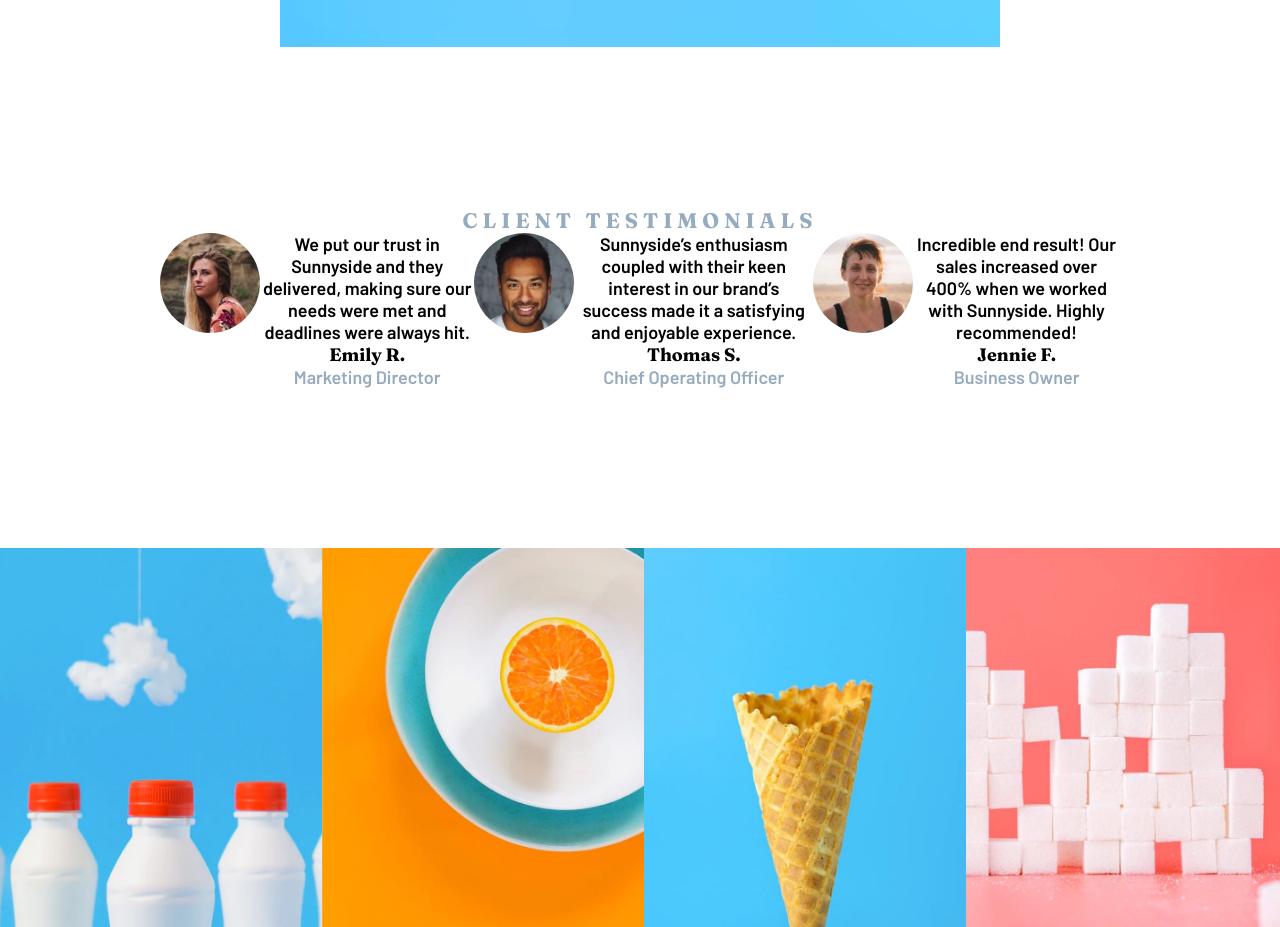
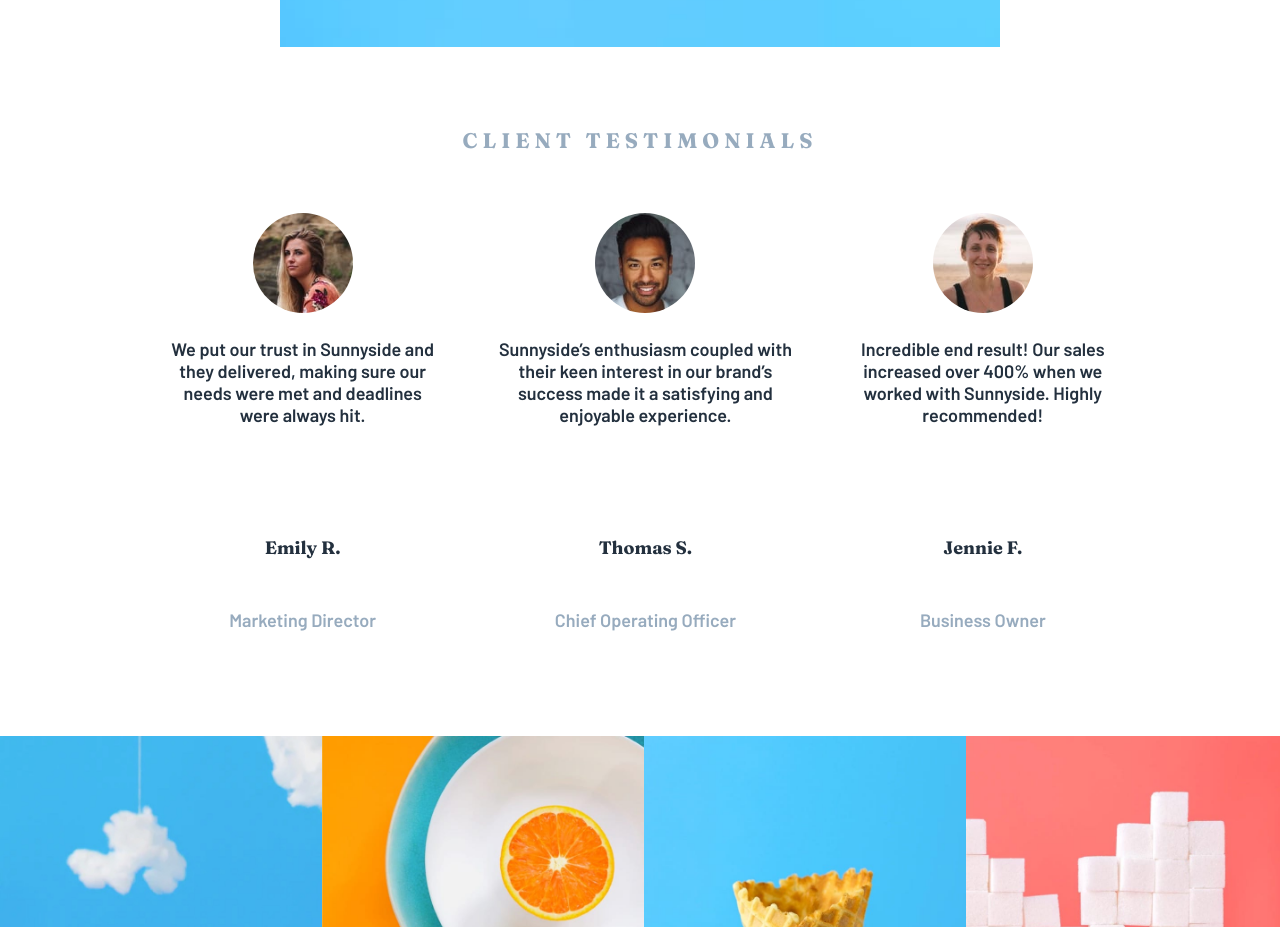
Before and after one commit to Paula111/Sunnyside-agency-, a plain HTML site: page index.html in a window 1280 px wide. Shown: the part 4020-4947 px from the top of the page. Drawn offline with Linux system fonts and the light colour scheme.

Commit message:
add flexbox to testimonial section

```diff
--- a/css/style.css
+++ b/css/style.css
@@ -190,15 +190,7 @@ p.more-red {
 }
 
 section.testimonials {
-    margin: 20vh;
-}
-
-.testimonials .persons {
-    display: flex;
-    /*
-    padding: 15px;
-    margin-top: 50px;
-*/
+    margin: 10vh;
 }
 
 .testimonials h3 {
@@ -209,19 +201,29 @@ section.testimonials {
     letter-spacing: 5px;
 }
 
+.persons {
+    display: flex;
+    margin: 60px;
+}
+
 .persons img {
     display: flex;
     border-radius: 50%;
     height: 100px;
+    margin: 0 auto;
 }
 
 .description p {
     text-align: center;
     font-family: 'Barlow', sans-serif;
+    padding: 25px;
+    color: #23303E;
 }
 
 p.name {
     font-family: 'Fraunces', serif;
+    margin-top: 60px;
+    color: #23303E;
 }
 
 p.status {
--- a/index.html
+++ b/index.html
@@ -83,6 +83,7 @@
         <h3>Client testimonials</h3>
 
         <div class="persons">
+            <div class="person-one">
                 <img src="images/image-emily.jpg" alt="Emily">
                 <div class="description">
                     <p>We put our trust in Sunnyside and they delivered, making sure our needs were met and deadlines were always
@@ -91,8 +92,9 @@
                     <p class="name">Emily R.</p>
                     <p class="status">Marketing Director</p>
                 </div>
+            </div>
 
-
+            <div class="person-two">
                 <img src="images/image-thomas.jpg" alt="Thomas">
                 <div class="description">
                     <p>Sunnyside’s enthusiasm coupled with their keen interest in our brand’s success made it a satisfying and
@@ -101,13 +103,15 @@
                     <p class="name">Thomas S.</p>
                     <p class="status">Chief Operating Officer</p>
                 </div>
+            </div>
 
-
+            <div class="person-three">
                 <img src="images/image-jennie.jpg" alt="Jennie">
                 <div class="description">
                     <p>Incredible end result! Our sales increased over 400% when we worked with Sunnyside. Highly recommended!</p>
                     <p class="name">Jennie F.</p>
                     <p class="status">Business Owner</p>
+                </div>
             </div>
         </div>
     </section>
```
Lines whose indentation alone changed are shown as unchanged.
